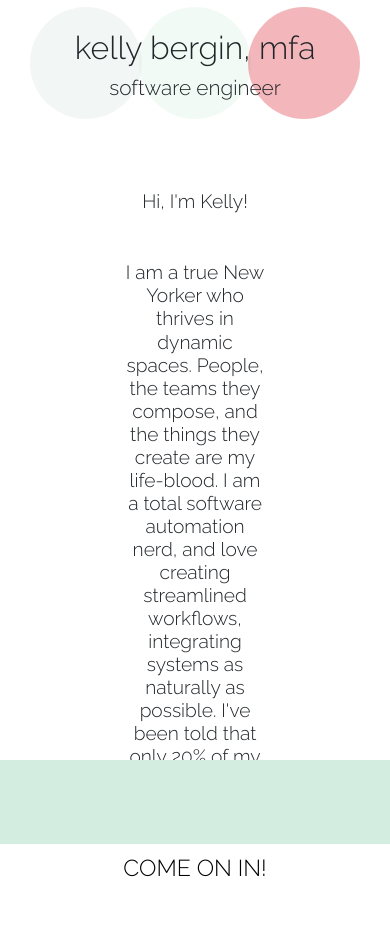
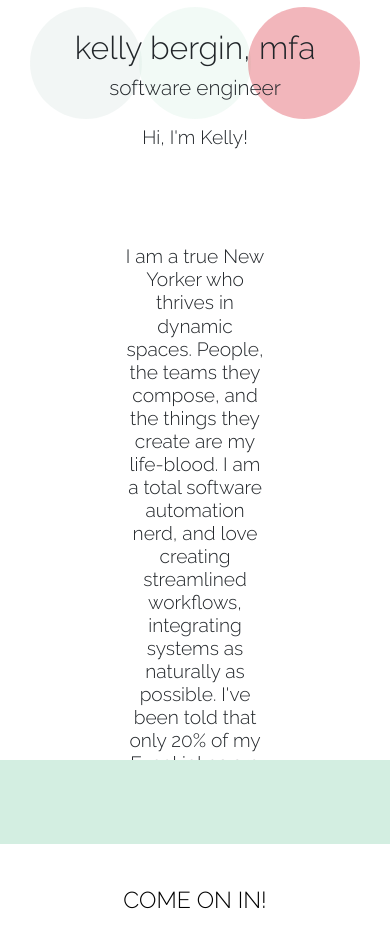
Before and after one commit to kellymakesstuff/kelly-portfolio, a React (Create React App) app: page / in a window 390 px wide. Shown: the top 948 px of the page. Built offline with nearby package versions, Linux system fonts and the light colour scheme.

Commit message:
home message styling

```diff
--- a/src/App.css
+++ b/src/App.css
@@ -230,7 +230,6 @@ border: 0.25rem solid rgba(211,225,223, .3);
 
   .home-msg {
     margin-bottom: 4rem;
-    padding: 4rem;
   }
 
 
@@ -294,10 +293,6 @@ border: 0.25rem solid rgba(211,225,223, .3);
     z-index: 3;
   }
 
-  .home-msg {
-    margin-bottom: 4rem;
-    padding: 4rem;
-  }
 
   h1, h2, h3, a, p {
     font-size: 130%;
@@ -375,11 +370,7 @@ border: 0.25rem solid rgba(211,225,223, .3);
     }
 
     .home-msg {
-      margin-bottom: 4rem;
-      padding: 4rem;
-    }
-    .home-msg-text {
-      margin: 1rem;
+      margin-bottom: 1rem;
     }
 
     .black-box {
```
